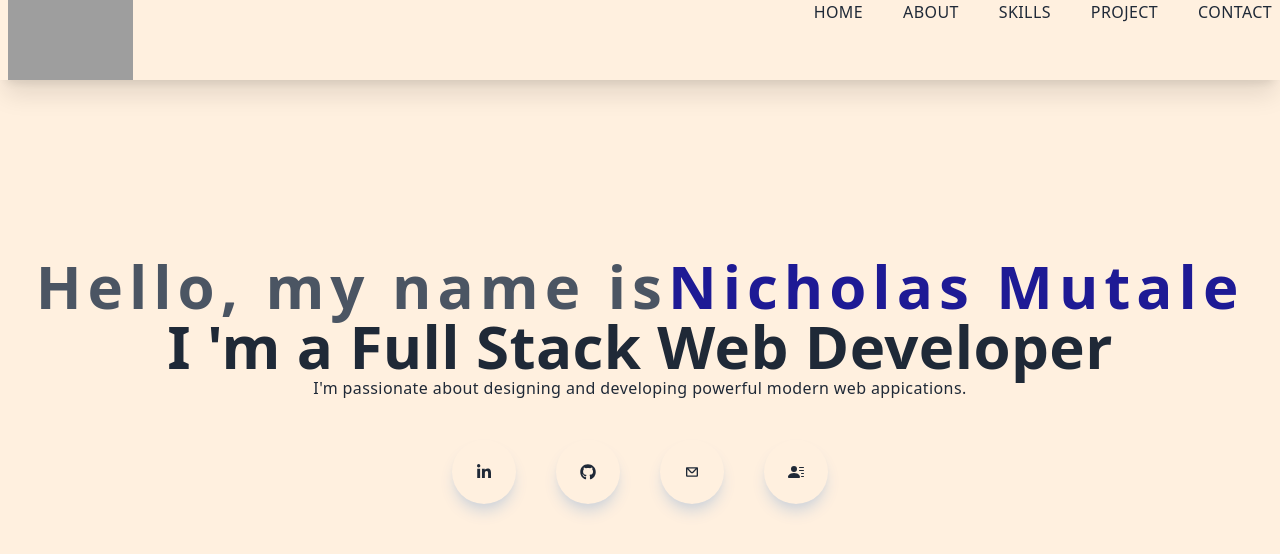
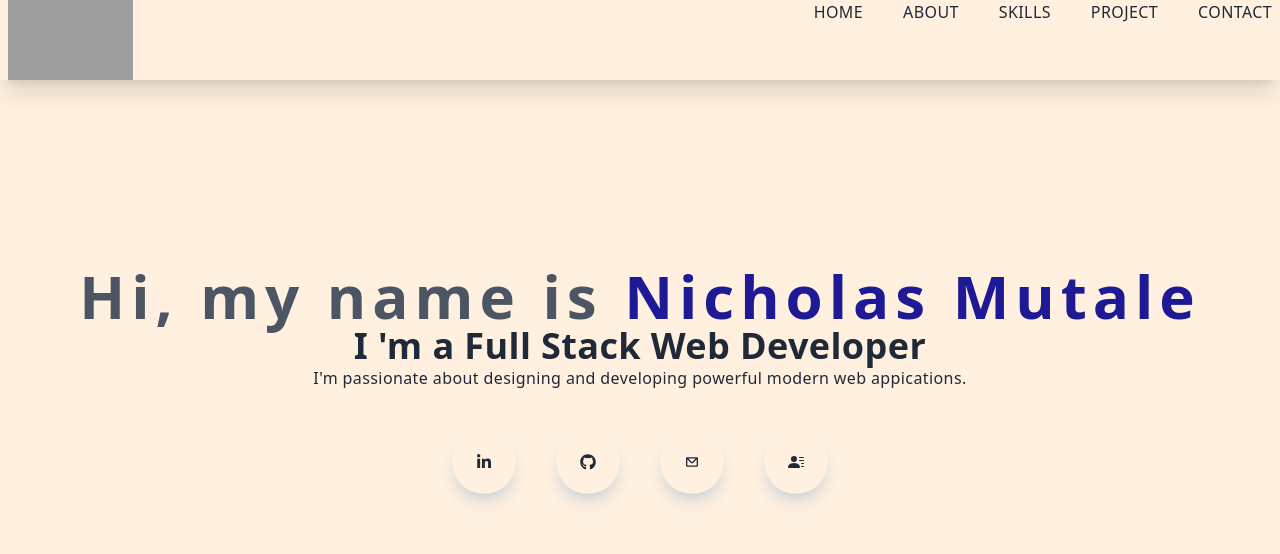
Before and after one commit to Mutalenic/my_personal_portfolio, a Next.js app: page / in a window 1280 px wide. Shown: the top 554 px of the page. Built offline with nearby package versions, Linux system fonts and the light colour scheme; grey boxes are pictures that could not be loaded.

Commit message:
Update Hero component

```diff
--- a/components/Hero.jsx
+++ b/components/Hero.jsx
@@ -11,10 +11,10 @@ function Hero() {
       <div className="max-w-[1240px] w-full h-ful mx-auto p-2 flex justify-center items-center">
         <div>
           <h1 className="tex-sm tracking-widest text-gray-600">
-            Hello, my name is
-            <span className="text-[#1e1a95]">Nicholas Mutale</span>
+            Hi, my name is
+            <span className="text-[#1e1a95]"> Nicholas Mutale</span>
           </h1>
-          <h1>I &#39;m a Full Stack Web Developer</h1>
+          <h2>I &#39;m a Full Stack Web Developer</h2>
           <p>
             I'm passionate about designing and developing powerful modern web
             appications.
```
